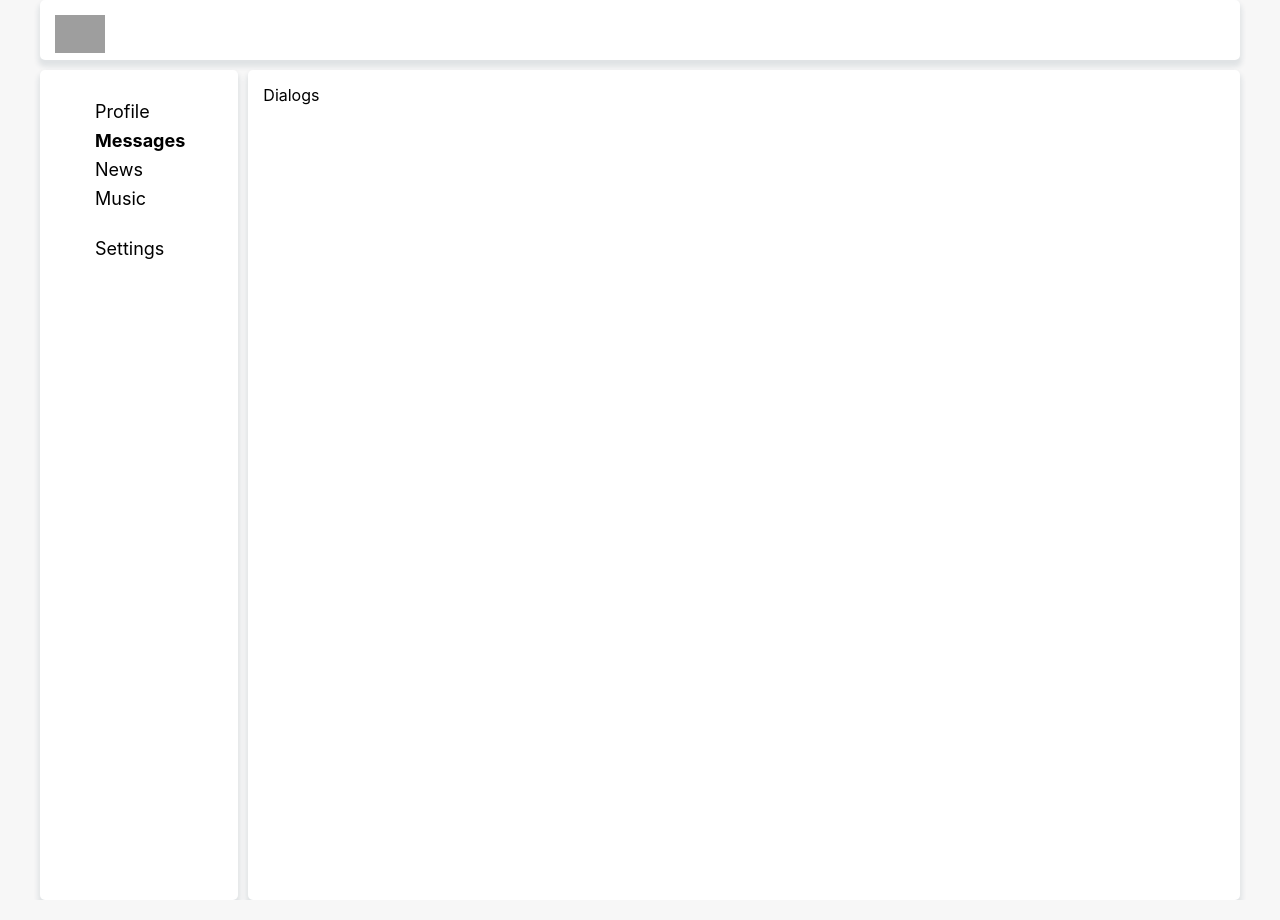
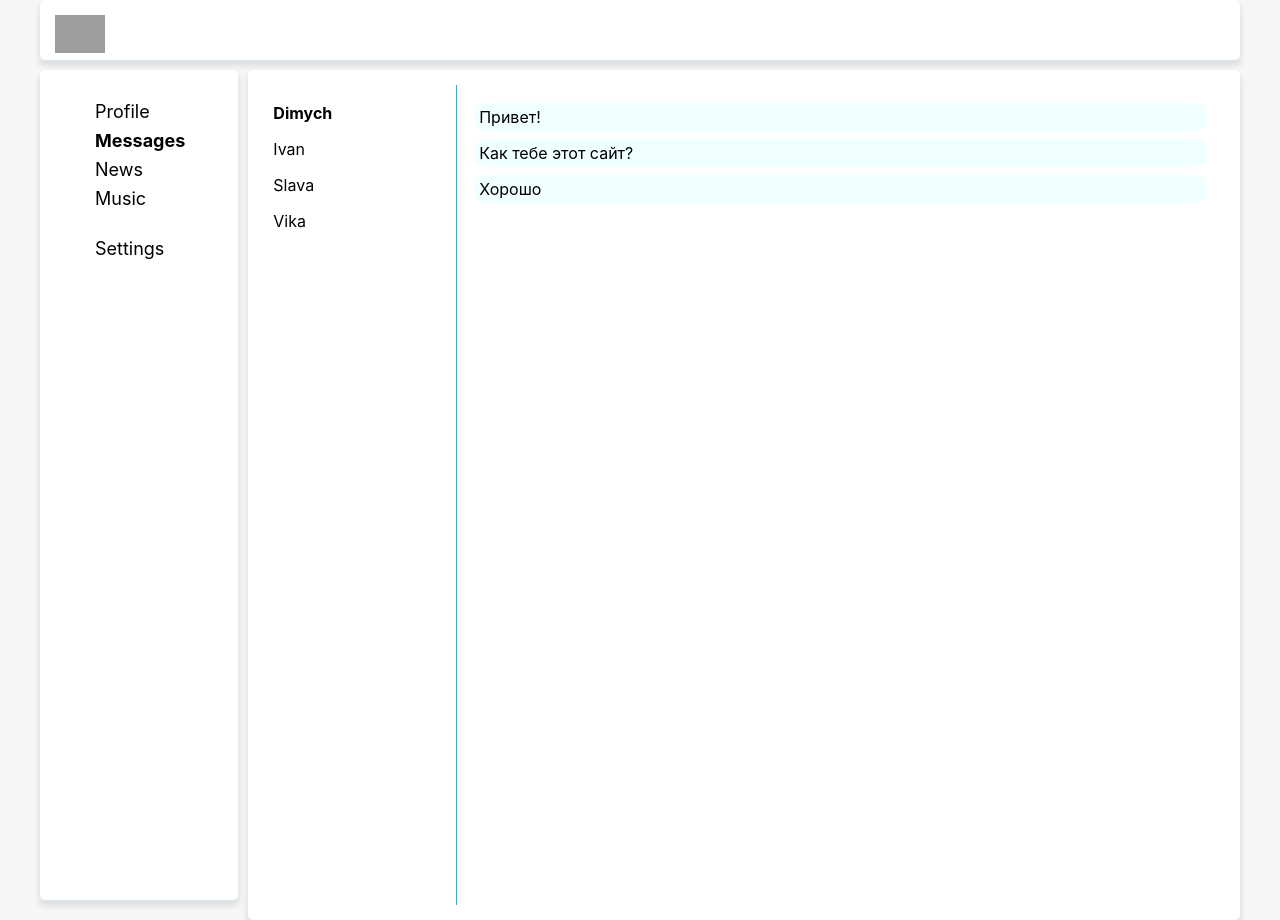
Before and after one commit to Isckatel/react-learn, a React (Create React App) app: page /dialogs in a window 1280 px wide. Built offline with nearby package versions, Linux system fonts and the light colour scheme; grey boxes are pictures that could not be loaded.

Commit message:
Меню диалогов

```diff
--- a/src/components/Dialogs/Dialogs.jsx
+++ b/src/components/Dialogs/Dialogs.jsx
@@ -1,9 +1,29 @@
 import css from "./Dialogs.module.css";
+import {NavLink} from "react-router-dom";
 
 const Dialogs = (props) => {
   return(
-    <div>
-      Dialogs
+    <div className={css.dialogs}>
+      <div className={css.dialogsItems}>
+        <NavLink to="" className={`${css.dialog} ${css.active}`}>
+          Dimych
+        </NavLink>
+        <NavLink to="" className={css.dialog}>
+          Ivan
+        </NavLink>
+        <NavLink to="" className={css.dialog}>
+          Slava
+        </NavLink>
+        <NavLink to="" className={css.dialog}>
+          Vika
+        </NavLink>
+      </div>
+      <div className={css.messages}>
+        <div className={css.message}>Привет!</div>
+        <div className={css.message}>Как тебе этот сайт?</div>
+        <div className={css.message}>Хорошо</div>
+      </div>
+
     </div>
   );
 }
--- a/src/components/Dialogs/Dialogs.module.css
+++ b/src/components/Dialogs/Dialogs.module.css
@@ -0,0 +1,35 @@
+.dialogs {
+  display:flex;
+}
+
+.dialogsItems {
+  flex: 1 0 auto;
+  padding: 10px;
+  border-right: 1px solid deepskyblue ;
+  height: 100vh;
+}
+
+.dialogsItems .dialog {
+  display: block;
+  text-decoration: none;
+  padding: 8px 0;
+  color: black;
+}
+
+.dialogsItems .active {
+  font-weight: bold;
+  color: black;
+}
+
+.messages {
+  flex: 5 0 auto;
+  padding: 10px;
+}
+
+.message {
+  margin: 8px;
+  padding: 4px;
+  background: azure;
+  border-radius: 10px;
+
+}
```
